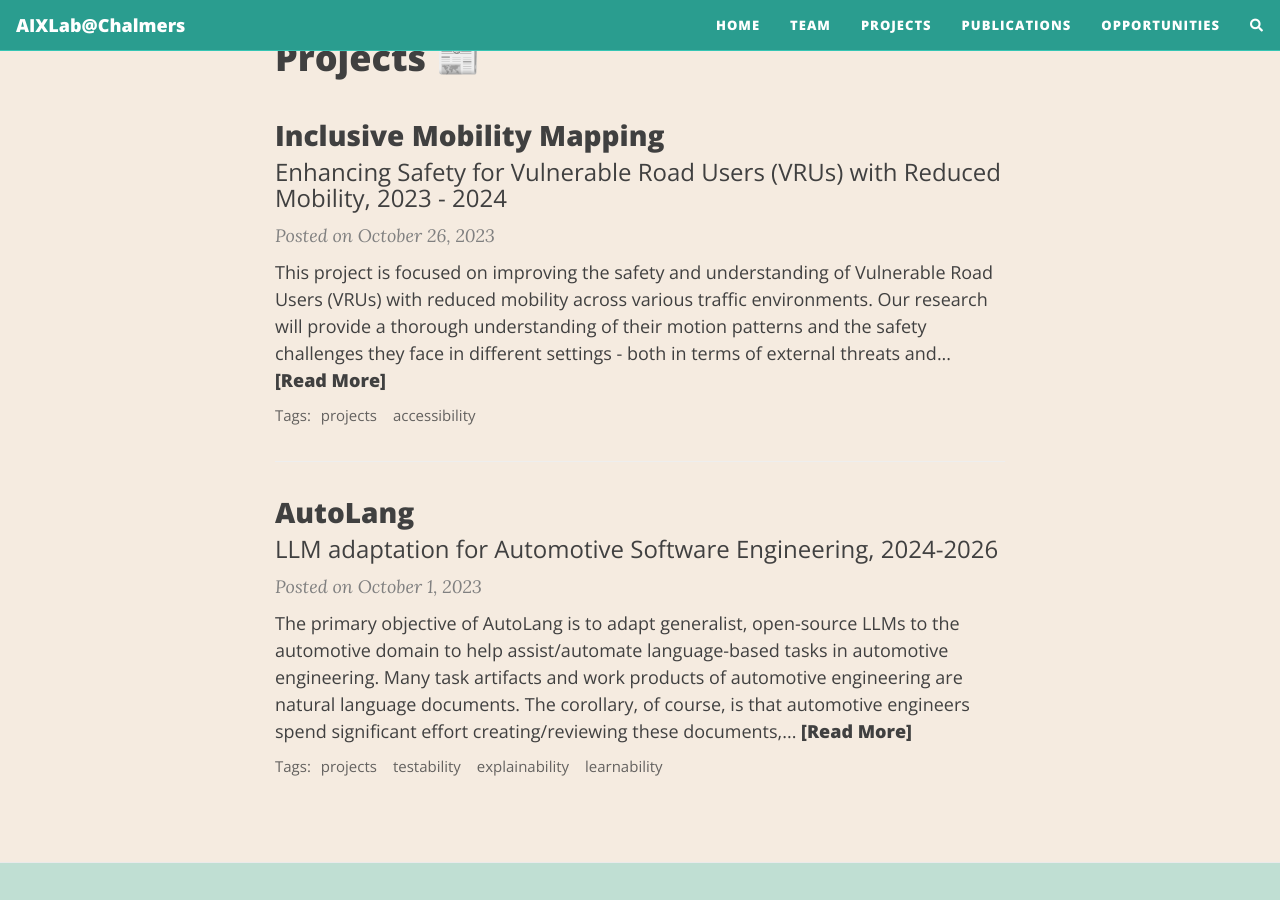
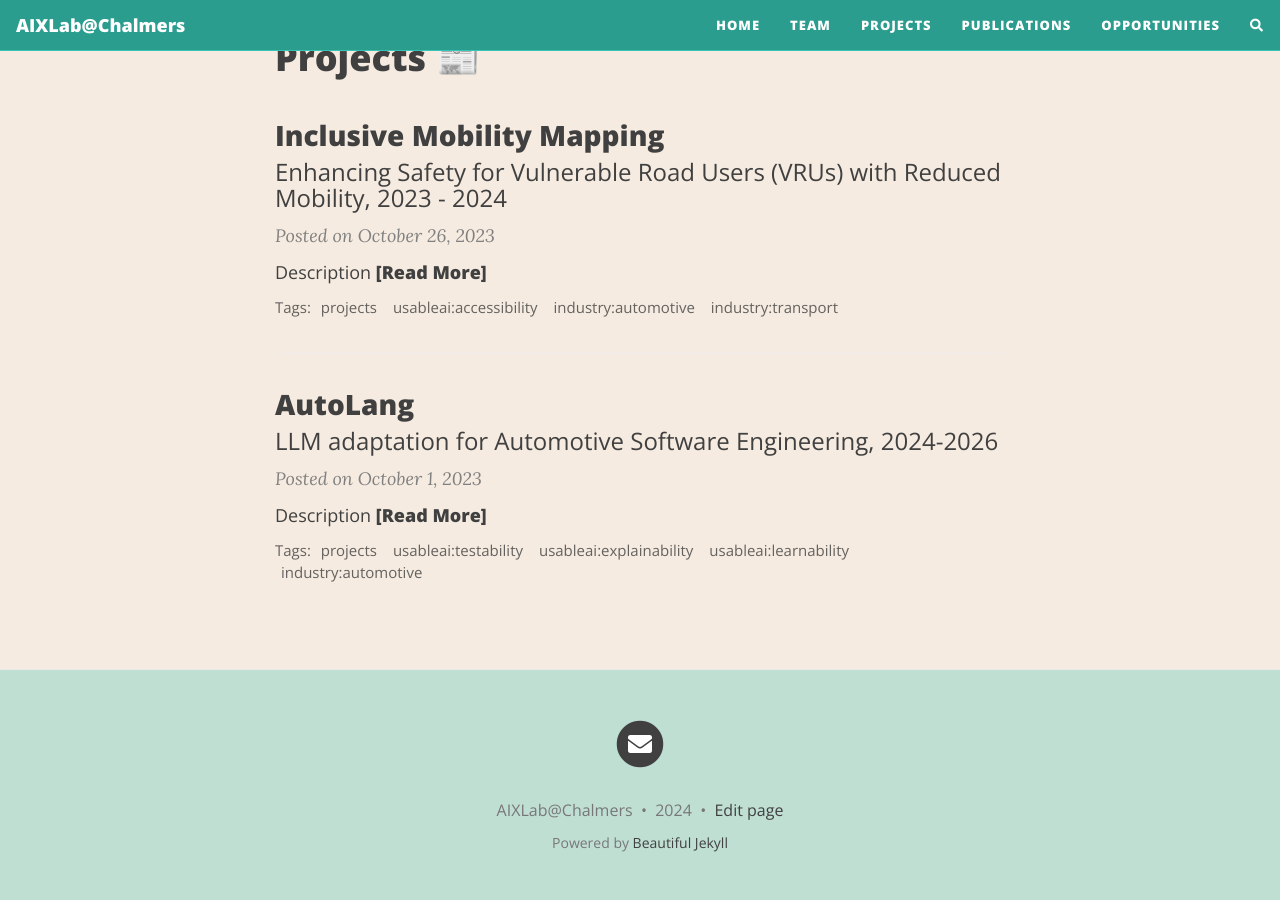
Before and after one commit to usableai/usableai.github.io, a Jekyll site: the page built from index.md, in a window 1280 px wide and 900 px high, scrolled down 781 px. Built offline with Jekyll 4.4.1, drawn with Linux system fonts in a browser that asks for light colours; nearby versions of some CDN libraries; comment, search, counter and statistics services are not loaded.

Commit message:
Update tags

```diff
--- a/_config.yml
+++ b/_config.yml
@@ -90,9 +90,9 @@
 
 # Select which social network share links to show in posts
 share-links-active:
-  twitter: true
+  twitter: false
   facebook: false
-  linkedin: true
+  linkedin: false
   vk: false
 
 # How to display the link to your website in the footer
--- a/_posts/2023-10-01-llm.md
+++ b/_posts/2023-10-01-llm.md
@@ -3,8 +3,10 @@
 title: AutoLang
 subtitle: LLM adaptation for Automotive Software Engineering, 2024-2026
 permalink: /_posts/llm
-tags: [projects, testability, explainability, learnability]
+tags: [projects, usableai:testability, usableai:explainability, usableai:learnability, industry:automotive]
 ---
+
+### Description
 
 The primary objective of AutoLang is to adapt generalist, open-source LLMs to the automotive domain to help assist/automate language-based tasks in automotive engineering. Many task artifacts and work products of automotive engineering are natural language documents. The corollary, of course, is that automotive engineers spend significant effort creating/reviewing these documents, or even taking actions based upon compiled documents. An AutoLang family of LLMs adapted to documents from automotive domains has the potential to assist/automate document-based engineering, significantly improving productivity.
 
--- a/_posts/2023-10-26-vru.md
+++ b/_posts/2023-10-26-vru.md
@@ -3,12 +3,16 @@
 title: "Inclusive Mobility Mapping"
 subtitle: Enhancing Safety for Vulnerable Road Users (VRUs) with Reduced Mobility, 2023 - 2024
 permalink: /_posts/vru
-tags: [projects, accessibility]
+tags: [projects, usableai:accessibility, industry:automotive, industry:transport]
 ---
 
+### Description
 
 This project is focused on improving the safety and understanding of Vulnerable Road Users (VRUs) with reduced mobility across various traffic environments. Our research will provide a thorough understanding of their motion patterns and the safety challenges they face in different settings - both in terms of external threats and perceived danger. The ultimate objective of the project is to build an AI-enabled inclusive and infrastructure-aware traffic monitoring and analysis system.
 
 In this interdesciplinary research, behavioral experts play a crucial role in interpreting these patterns and offering insights into user preferences, behaviors, and potential areas of risk. Their expertise will aid in pinpointing aspects of infrastructure that can be further optimized for enhanced accessibility and safety. Further, the insights derived from the data collected in this project will guide practical recommendations for infrastructure improvements and tailored safety measures.
 
 Additionally, the data gathered will inform practical recommendations for infrastructure enhancements and specific safety measures. A vital part of this project also involves educating and raising community awareness about the daily experiences of these VRUs.
+
+### Funding Agency
++ Vinnova
```
